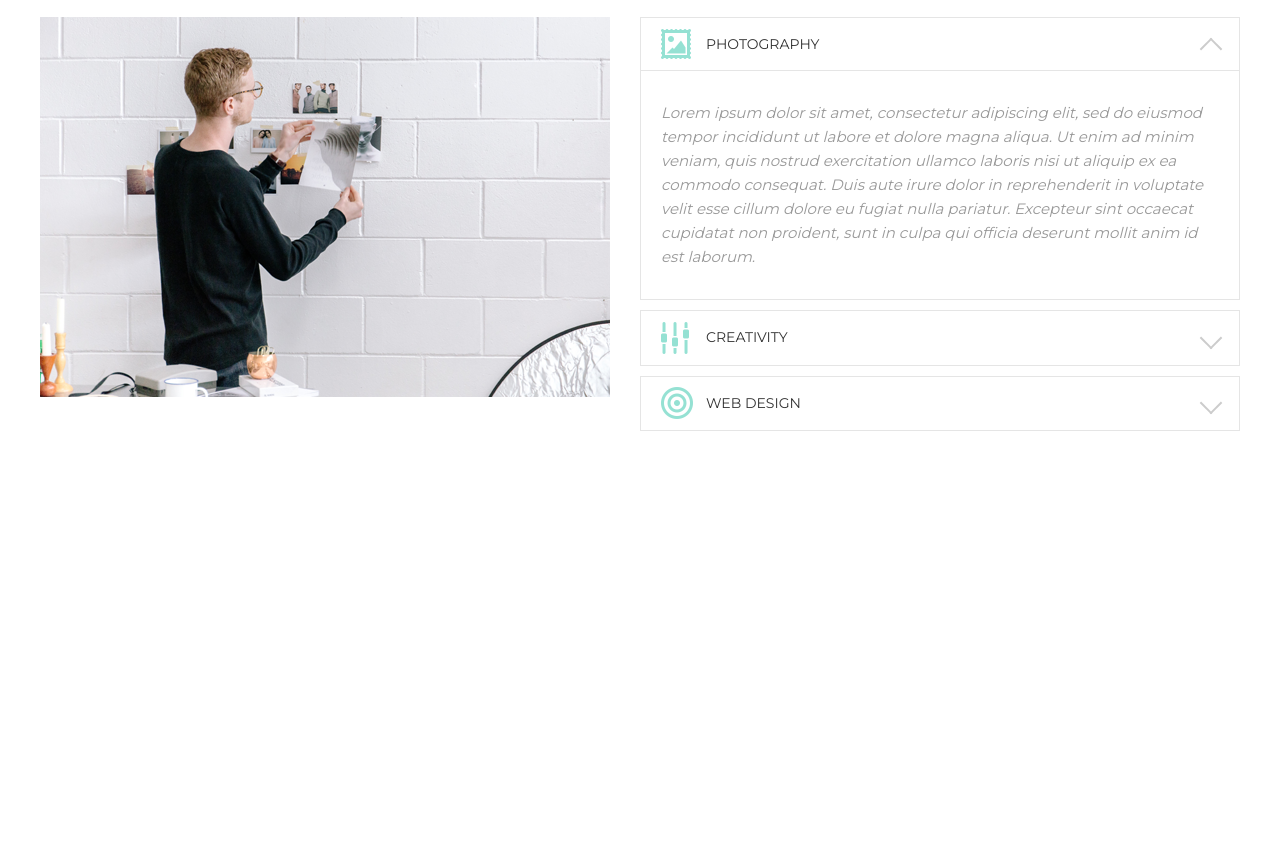
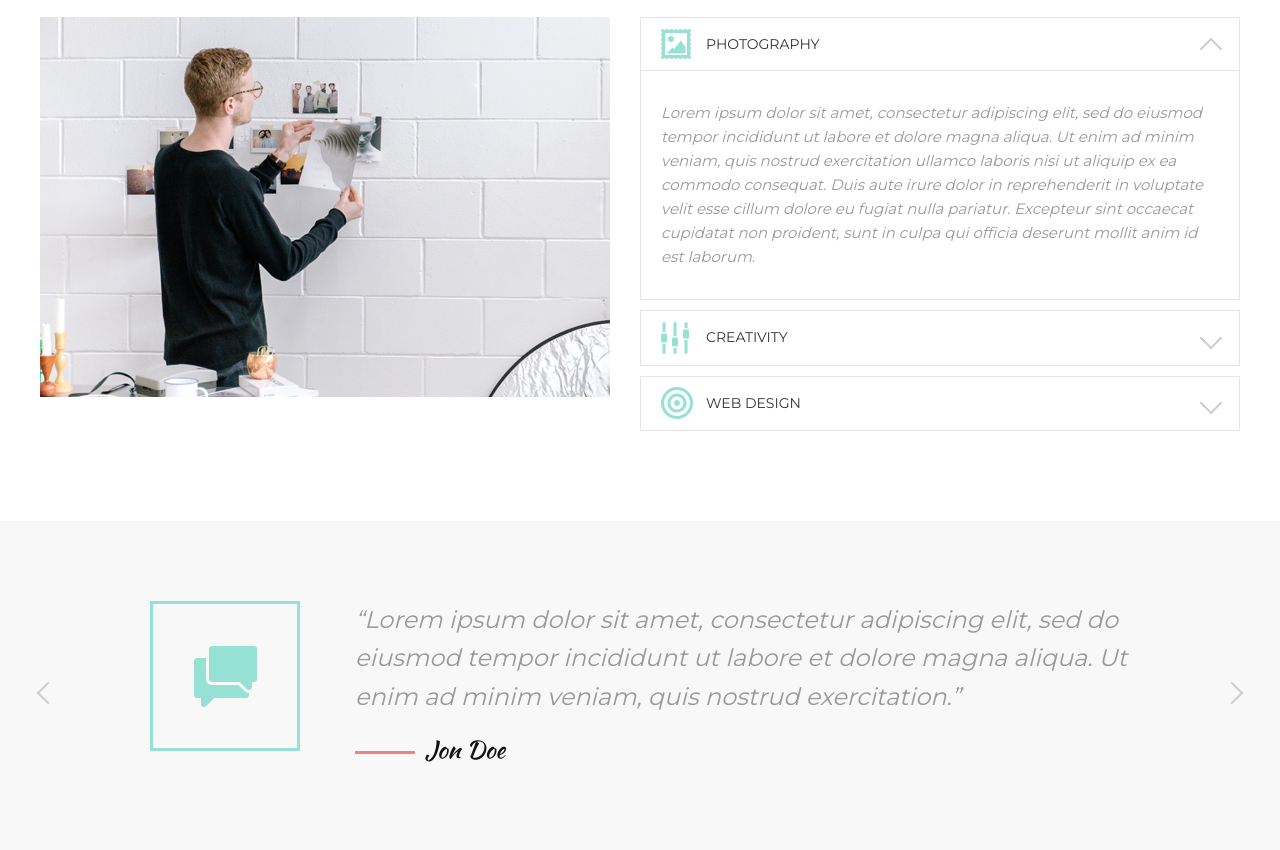
Before and after one commit to BohdanVoznyi/MoGo, a plain HTML site: page index.html in a window 1280 px wide. Shown: the part 3510-4360 px from the top of the page. Before the commit the page ends 4031 px from the top, so only its background shows below. Drawn offline with Linux system fonts and the light colour scheme.

Commit message:
add reviews block

```diff
--- a/css/style.css
+++ b/css/style.css
@@ -249,7 +249,9 @@ hr {
     padding-bottom: 0;
 }
 
-
+.section--gray {
+    background-color: #f8f8f8;
+}
 
 .section__header {
     width: 100%;
@@ -518,3 +520,80 @@ hr {
     color: #333;
     text-transform: uppercase;
 }
+
+
+/* Reviews
+==================== */
+.reviews {
+    padding: 0 110px;
+    position: relative;
+}
+
+.reviews__item {
+    padding-left: 205px;
+    position: relative;
+}
+
+.reviews__photo {
+    position: absolute;
+    top: 0;
+    left: 0;
+    z-index: 1;
+}
+
+.reviews__text {
+    margin-bottom: 15px;
+
+    font-size: 24px;
+    font-weight: 300;
+    font-style: italic;
+    color: #999;
+}
+
+.reviews__author {
+    font-size: 24px;
+    color: #121212;
+    font-family: 'Kaushan Script', cursive;
+}
+
+.reviews__author:before {
+    content: "";
+    display: inline-block;
+    vertical-align: middle;
+    width: 60px;
+    height: 3px;
+    margin-right: 10px;
+
+    background-color: #f38181;
+}
+
+.reviews__btn {
+    font-size: 0;
+    color: transparent;
+
+    position: absolute;
+    top: 50%;
+    z-index: 1;
+
+    transform: translateY(-50%)
+}
+
+.reviews__btn:after {
+    content: "";
+    display: block;
+    width: 16px;
+    height: 16px;
+
+    border-top: 2px solid #ccc;
+    border-left: 2px solid #ccc;
+}
+
+.reviews__btn--prev {
+    left: 0;
+    transform: rotate(-45deg);
+}
+
+.reviews__btn--next {
+    right: 0;
+    transform: rotate(135deg);
+}
--- a/index.html
+++ b/index.html
@@ -285,7 +285,21 @@
 </section>
 
 
+<!-- Reviews -->
+<div class="section section--gray">
+    <div class="container">
+       <div class="reviews">
+            <a class="reviews__btn reviews__btn--prev" href="#">Prev</a>
+            <a class="reviews__btn reviews__btn--next" href="#">Next</a>
 
+           <div class="reviews__item">
+               <img src="img/reviews/reviews-1.png" alt="" class="reviews__photo">
+               <div class="reviews__text">“Lorem ipsum dolor sit amet, consectetur adipiscing elit, sed do eiusmod tempor incididunt ut labore et dolore magna aliqua. Ut enim ad minim veniam, quis nostrud exercitation.”</div>
+               <div class="reviews__author">Jon Doe</div>
+           </div>
+       </div> <!-- /.reviews -->
+    </div><!-- /.container -->
+</div>
 
 
 </body>
```
Also changed, not shown: img/reviews/reviews-1.png (added).
